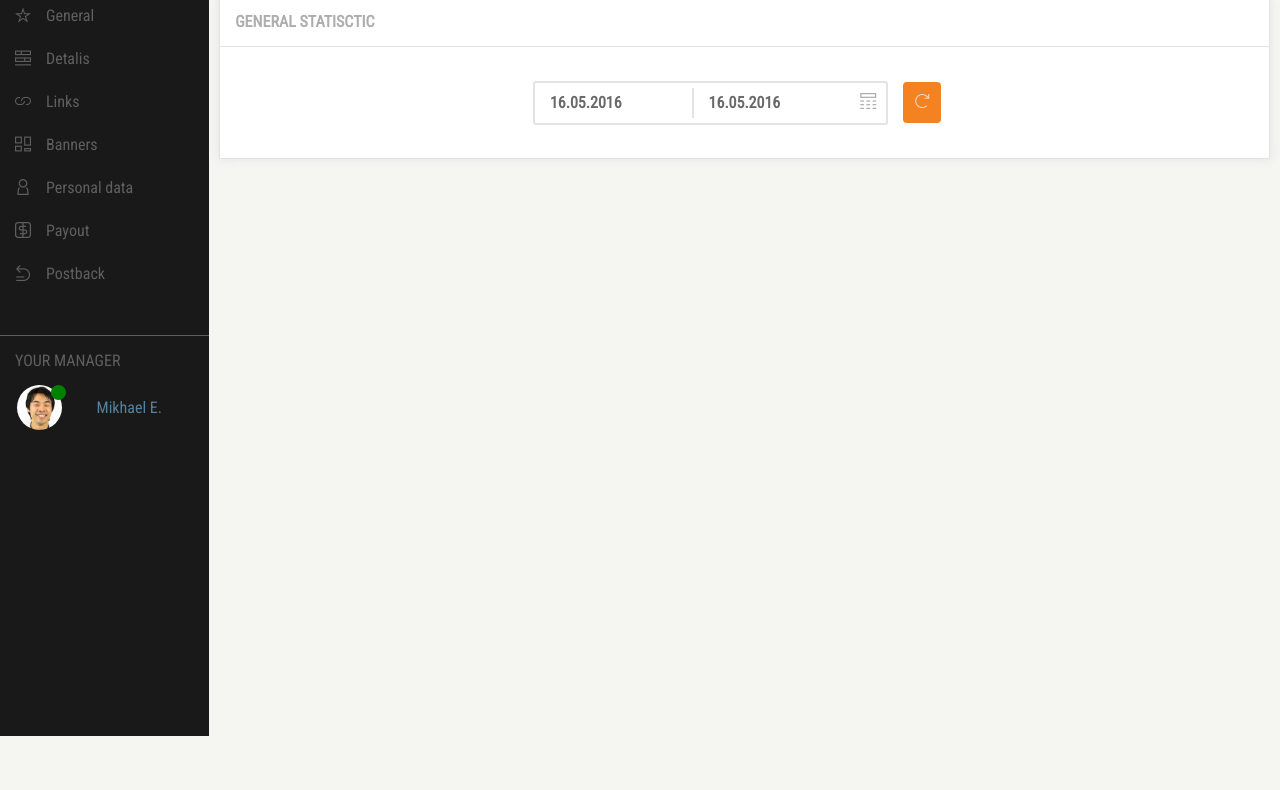
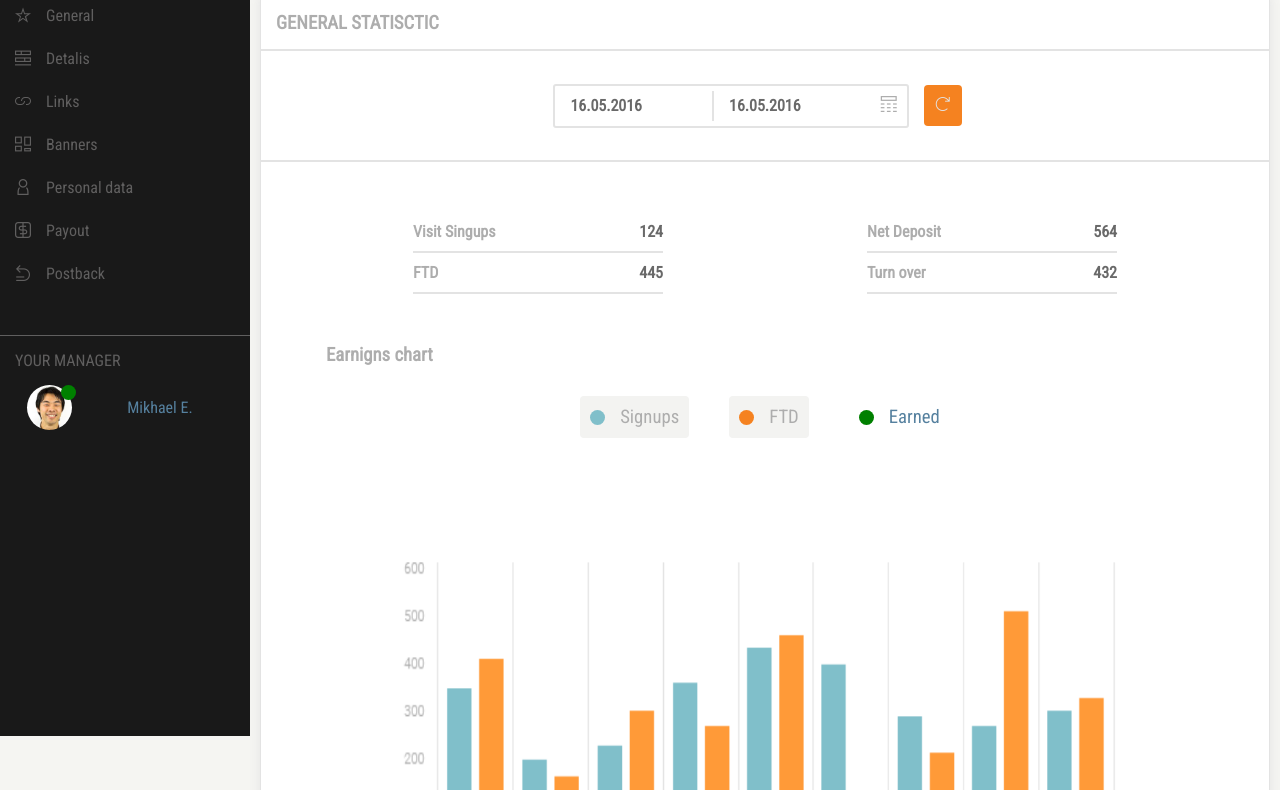
Before and after one commit to adeeio/solo-project, a website: page index.html in a window 1280 px wide. Shown: the part 64-854 px from the top of the page. Before the commit the page ends 800 px from the top, so only its background shows below. Drawn offline with Linux system fonts and the light colour scheme.

Commit message:
updated general along with nav bars position

```diff
--- a/index.html
+++ b/index.html
@@ -48,11 +48,7 @@
 
     </nav>
 
-    <!--Container-->
-
-    <div class="container">
-
-        <!--TOPBAR-->
+    <!--TOP BAR-->
 
     <div class="topbar">
         <div class="topbar-element">
@@ -66,10 +62,16 @@
         </div>
     </div>
 
+    <!--Container-->
+
+    <div class="container">
+
         <!--GENERAL-->
 
         <div class="general">
-            <div class="general__text">GENERAL STATISCTIC</div>
+            <div class="general__text">
+                <h3>GENERAL STATISCTIC</h3>
+            </div>
             <div class="general__date">
                 <div class="date__box">
                     <div class="start__date">16.05.2016</div>
@@ -79,8 +81,47 @@
                 </div>
                 <span class="icon-refresh"></span>
             </div>
-            <div class="general__stats"></div>
-            <div class="general__chart"></div>
+            <div class="general__stats">
+                <div class="stats__row">
+                    <div class="stats__visit stats--wrapper">
+                        <h4 class="stats__info">Visit Singups</h4>
+                        <h4 class="stats__value">124</h4>
+                    </div>
+                    <div class="stats__ftd stats--wrapper">
+                        <h4 class="stats__info">FTD</h4>
+                        <h4 class="stats__value">445</h4>
+                    </div>
+                </div>
+                <div class="stats__row">
+                    <div class="stats__deposit stats--wrapper">
+                        <h4 class="stats__info">Net Deposit</h4>
+                        <h4 class="stats__value">564</h4>
+                    </div>
+                    <div class="stats__turnOver stats--wrapper">
+                        <h4 class="stats__info">Turn over</h4>
+                        <h4 class="stats__value">432</h4>
+                    </div>
+                </div>
+            </div>
+            <div class="general__chart">
+                <h3>Earnigns chart</h3>
+                <div class="chart__box">
+                    <div class="chart chart__singups"><span class="dot blue--dot"></span>
+                        <h3>Signups</h3>
+                    </div>
+                    <div class="chart chart__ftd"><span class="dot orange--dot"></span>
+                        <h3>FTD</h3>
+                    </div>
+                    <div class="chart chart__earned"><span class="dot green--dot"></span>
+                        <h3>Earned</h3>
+                    </div>
+                </div>
+            </div>
+            <div class="general__diagram">
+                <div class="diagram__img">
+                    <img src="/images/diagram.png" width="100%" height="100%">
+                </div>
+            </div>
         </div>
 
     </div>
--- a/sass/_variables.scss
+++ b/sass/_variables.scss
@@ -8,6 +8,7 @@ $detali-color-hover: #FFa200;
 $user-color:  #56819f;
 $primary-icon-hover: #f5f5f2;
 $dark-paragraph: #696969;
+$active-green: green;
 /* Font sizes */
 $paragraph-font-size: 16px;
 
--- a/sass/style.scss
+++ b/sass/style.scss
@@ -5,9 +5,13 @@
 @import "Glyphter";
 @import url('https://fonts.googleapis.com/css?family=Indie+Flower|Roboto+Condensed&display=swap');
 
+
 body {
   background: #F5F5F2;
   display: flex;
+  padding-top: 50px;
+  width: 100%;
+  padding-left: 250px;
 }
 
 * {
@@ -17,9 +21,7 @@ body {
 }
 
 .container {
-  max-width: 1200px;
   width: 100%;
-  height: 100vh;
 }
 
 /* NAVBAR */
@@ -27,6 +29,10 @@ body {
 .navbar {
   width: 250px;
   background: #191919;
+  position: fixed;
+  left: 0;
+  top: 0;
+  height: 100%;
 }
 
 .logo-box {
@@ -126,7 +132,7 @@ body {
 }
 
 .avatar-dot {
-  background: green;
+  background: $active-green;
   height: 15px;
   width: 15px;
   border-radius: 50%;
@@ -148,6 +154,10 @@ body {
   justify-content: flex-end;
   box-shadow: 1px 1px $page-shadow;
   margin-right: 8px;
+  position: fixed;
+  top: 0;
+  left: 250px;
+  width: calc(100% - 250px);
 }
 
 .topbar-element {
@@ -168,11 +178,11 @@ body {
 }
 
 .border--left {
-  border-left: 1px solid $page-shadow;
+  border-left: 2px solid $page-shadow;
 }
 
 .border--right {
-  border-right: 1px solid $page-shadow;
+  border-right: 2px solid $page-shadow;
 }
 
 .icon-notification {
@@ -223,14 +233,17 @@ body {
   color: $secondary-color;
   font-weight: 600;
   padding: 15px;
-  border-bottom: 1px solid $page-shadow;
+  border-bottom: 2px solid $page-shadow;
 }
+
+/* GENERAL--DATE */
 
 .general__date {
   display: flex;
   justify-content: center;
   align-items: center;
   height: 111px;
+  border-bottom: 2px solid $page-shadow;
 }
 
 .date__box {
@@ -240,6 +253,11 @@ body {
   color: $secondary-color;
   span {
     padding: 10px 10px;
+  }
+  &:hover {
+    border: 2px solid gray;
+    transition: .4s;
+    cursor: pointer;
   }
 }
 
@@ -256,8 +274,8 @@ body {
 }
 
 .icon-calendar:hover {
-  background: $primary-icon-hover;
-  transition: .5s;
+  color: gray;
+  transition: .4s;
 }
 
 
@@ -274,3 +292,114 @@ body {
     transition: .3s;
   }
 }
+
+/* GENERAL--STATS */
+
+.general__stats {
+  display: flex;
+  justify-content: space-around;
+  align-items: center;
+  padding: 50px;
+}
+
+.stats--wrapper {
+  border-bottom: 2px solid $page-shadow;
+  padding: 10px 0;
+  display: flex;
+  justify-content: space-between;
+  width: 250px;
+  &:hover {
+    border-bottom: 2px solid $secondary-color;
+    transition: .3s;
+  }
+}
+
+.stats__info {
+  font-family: $paragraph-font;
+  font-weight: 600;
+  color: $secondary-color;
+}
+
+.stats__value {
+  margin-left: 30px;
+  color: $dark-paragraph;
+  font-weight: 600;
+  font-family: $paragraph-font;
+}
+
+/* GENERAL--CHART */
+
+.general__chart {
+  h3 {
+    color: $secondary-color;
+    font-family: $paragraph-font;
+    margin: 0 0 30px 65px;
+  }
+}
+
+.chart__box {
+  display: flex;
+  justify-content: center;
+
+}
+
+.chart {
+  background: #F3F3F1;
+  border-radius: 4px;
+  display: flex;
+  justify-content: space-around;
+  padding: 10px;
+  align-items: center;
+  margin: 0 20px 30px;
+  &:hover{
+    background: $page-shadow;
+    transition: .4s;
+  }
+  h3 {
+    font-family: $paragraph-font;
+    font-weight: 400;
+    margin: 0;
+    padding: 0;
+  }
+}
+
+.chart__earned {
+  background: none;
+  h3 {
+    color: $user-color;
+  }
+}
+
+.dot {
+  background: #80BFCA;
+  height: 15px;
+  width: 15px;
+  border-radius: 50%;
+  margin-right: 15px;
+}
+
+.orange--dot {
+  background: $detali-color;
+}
+
+.green--dot {
+  background: $active-green;
+}
+
+/* GENERAL--DIAGRAM */
+
+.general__diagram {
+  display: flex;
+  justify-content: center;
+  align-items: center;
+  padding: 40px;
+}
+
+.diagram__img {
+  width: 800px;
+  height: 400px;
+}
+
+ //[class*="stats"] {
+  // border: 2px solid red;
+ //}
```
Also changed, not shown: css/style.css, 1 other file. Lines whose indentation alone changed are shown as unchanged.
